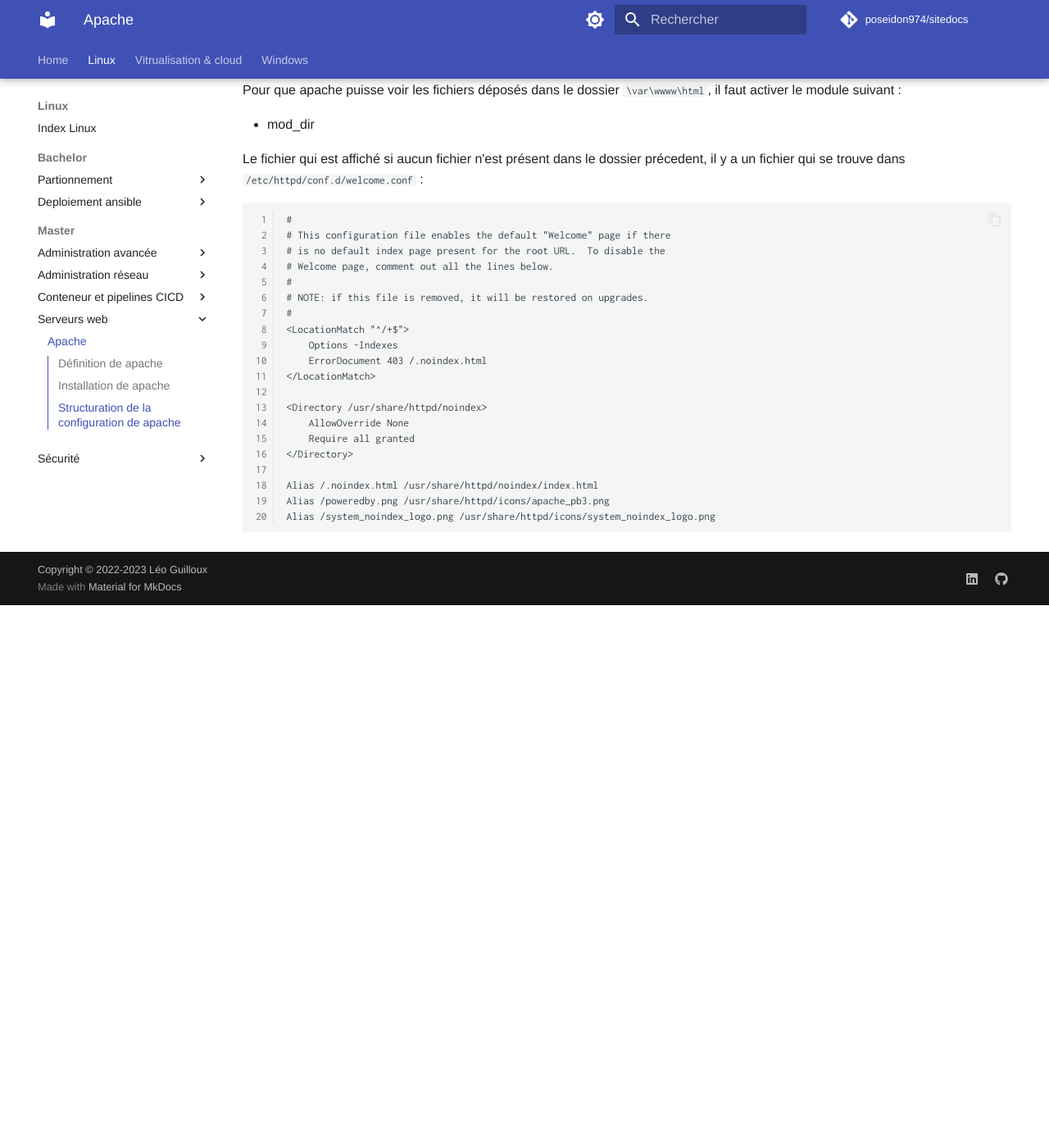
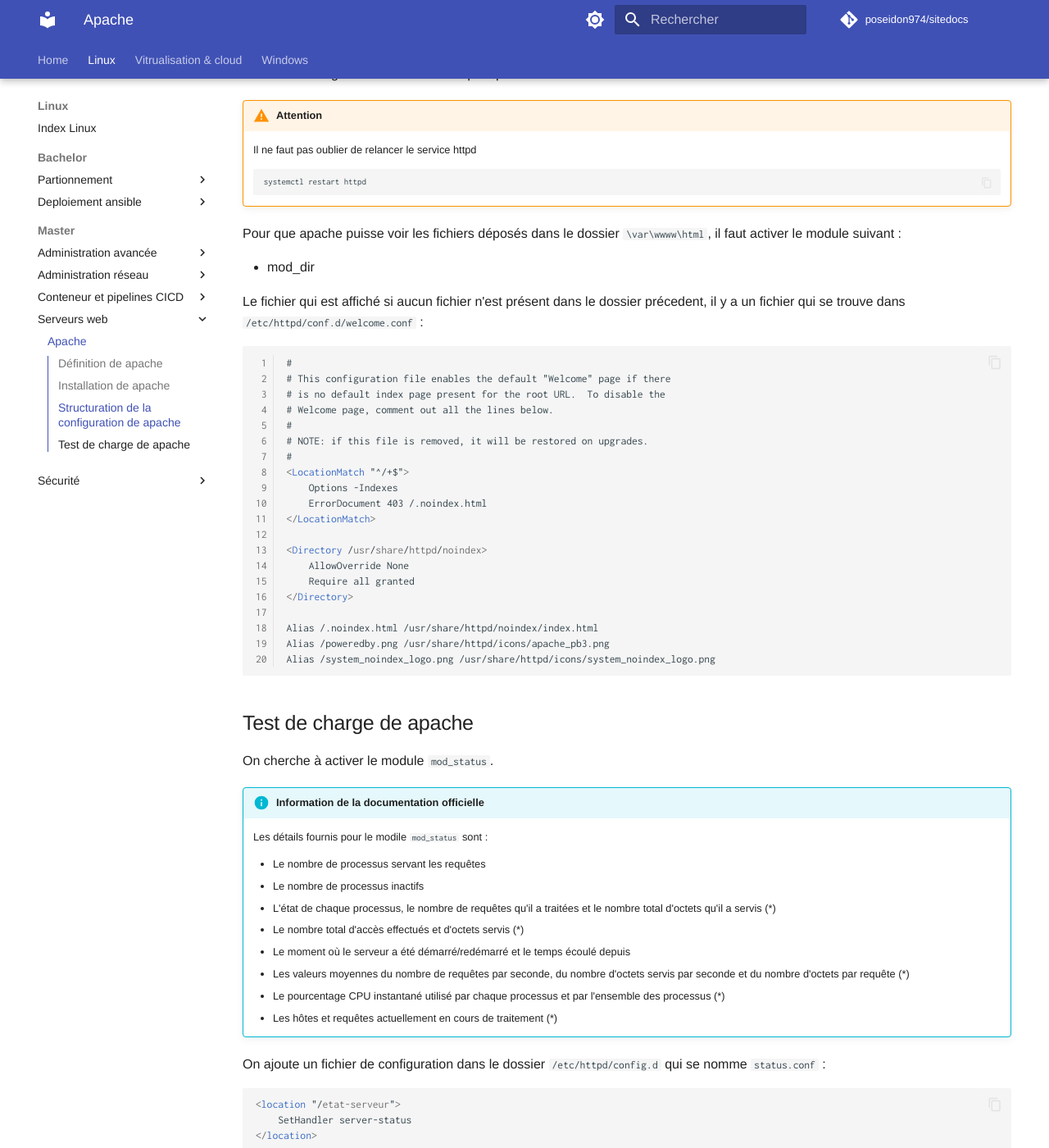
Before and after one commit to poseidon974/sitedocs, an MkDocs documentation site: the page built from docs/Linux/Master/Serveurs web/Apache.md, in a window 1280 px wide and 1400 px high, scrolled down 2715 px. Shown: the whole window at 82% size. Built offline with MkDocs 1.6.1 and Material for MkDocs 9.7.7, drawn with Linux system fonts in a browser that asks for light colours; comment, search, counter and statistics services are not loaded; the version menu is left out; before the commit the page ends 3453 px from its top, so only the background shows below that; some of the changed text lies outside the part shown.

Commit message:
updatcours

````diff
--- a/docs/Linux/Master/Serveurs web/Apache.md
+++ b/docs/Linux/Master/Serveurs web/Apache.md
@@ -126,6 +126,13 @@ mars 21 12:02:32 LG-stream9-1.local systemd[1]: httpd.service: Main process exit
 mars 21 12:02:32 LG-stream9-1.local systemd[1]: httpd.service: Failed with result 'exit-code'.
 mars 21 12:02:32 LG-stream9-1.local systemd[1]: Failed to start The Apache HTTP Server.
 ```
+!!!abstract "Pour plus d'info sur apache"
+
+    La documentation globale est disponible sur [https://httpd.apache.org/docs/2.4/](https://httpd.apache.org/docs/2.4/)
+
+    La documentation des modules est disponible sur [https://httpd.apache.org/docs/2.4/mod/](https://httpd.apache.org/docs/2.4/mod/)
+
+    La documentation des directives est disponible sur [https://httpd.apache.org/docs/2.4/mod/quickreference.html](https://httpd.apache.org/docs/2.4/mod/quickreference.html)
 
 On cherche les différents modules à activer :
 
@@ -151,7 +158,7 @@ Pour que apache puisse voir les fichiers déposés dans le dossier `\var\wwww\ht
 
 Le fichier qui est affiché si aucun fichier n'est présent dans le dossier précedent, il y a un fichier qui se trouve dans `/etc/httpd/conf.d/welcome.conf` :
 
-```conf linenums="1"
+```html linenums="1"
 #
 # This configuration file enables the default "Welcome" page if there
 # is no default index page present for the root URL.  To disable the
@@ -173,3 +180,28 @@ Alias /.noindex.html /usr/share/httpd/noindex/index.html
 Alias /poweredby.png /usr/share/httpd/icons/apache_pb3.png
 Alias /system_noindex_logo.png /usr/share/httpd/icons/system_noindex_logo.png
 ```
+
+## Test de charge de apache
+
+On cherche à activer le module `mod_status`.
+
+!!!info "Information de la documentation officielle "
+
+    Les détails fournis pour le modile `mod_status` sont :
+
+    - Le nombre de processus servant les requêtes
+    - Le nombre de processus inactifs
+    - L'état de chaque processus, le nombre de requêtes qu'il a traitées et le nombre total d'octets qu'il a servis (*)
+    - Le nombre total d'accès effectués et d'octets servis (*)
+    - Le moment où le serveur a été démarré/redémarré et le temps écoulé depuis
+    - Les valeurs moyennes du nombre de requêtes par seconde, du nombre d'octets servis par seconde et du nombre d'octets par requête (*)
+    - Le pourcentage CPU instantané utilisé par chaque processus et par l'ensemble des processus (*)
+    - Les hôtes et requêtes actuellement en cours de traitement (*)
+
+On ajoute un fichier de configuration dans le dossier `/etc/httpd/config.d` qui se nomme `status.conf` :
+
+```html
+<location "/etat-serveur">
+    SetHandler server-status
+</location>
+```
````
